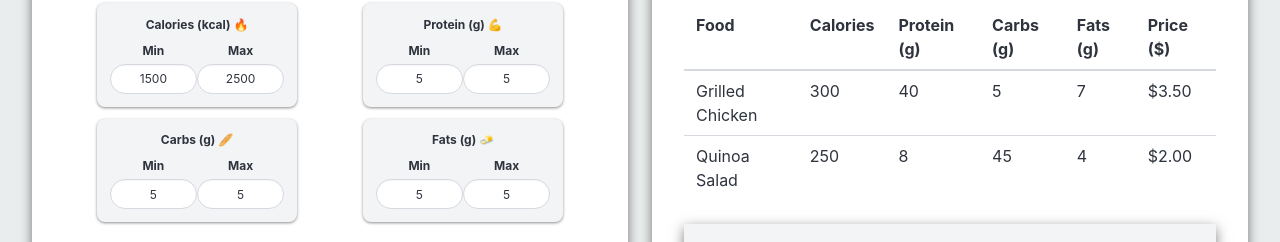
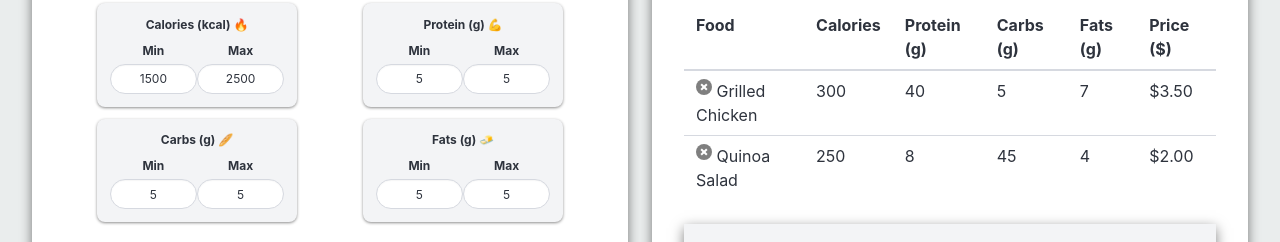
Before and after one commit to Zolikazer/forktimize, a SvelteKit app: page /food in a window 1280 px wide. Both pictures are taken after typing "5", "5", "5", "5", "5", "5" into the empty fields and a click on the button "Generate My Menu 🍽️". Shown: the part 301-543 px from the top of the page. Built offline with nearby package versions, Linux system fonts and the light colour scheme.

Commit message:
Add remove button to menu result

```diff
--- /dev/null
+++ b/src/lib/dislikedFoodsStore.js
@@ -0,0 +1,4 @@
+// src/stores/foodStore.js
+import { writable } from "svelte/store";
+
+export const dislikedFoods = writable([]);
--- a/src/routes/food/FoodBlacklist.svelte
+++ b/src/routes/food/FoodBlacklist.svelte
@@ -1,19 +1,18 @@
 <script>
-    import { onMount } from "svelte";
+    import {onMount} from "svelte";
+    import {dislikedFoods} from "$lib/dislikedFoodsStore.js";
 
-    let dislikedFoods = [];
     let newFood = "";
     let inputRef; // Reference to input field
 
     function addFood() {
-        if (newFood.trim() && !dislikedFoods.includes(newFood.trim())) {
-            dislikedFoods = [...dislikedFoods, newFood.trim()];
+        if (newFood.trim()) {
+            dislikedFoods.update(foods => [...foods, newFood.trim()]);
             newFood = "";
         }
     }
-
     function removeFood(food) {
-        dislikedFoods = dislikedFoods.filter(f => f !== food);
+        dislikedFoods.update(foods => foods.filter(f => f !== food));
     }
 
     function handleClickOutside(event) {
@@ -45,7 +44,7 @@
     </div>
 
     <div class="tags mt-2">
-        {#each dislikedFoods as food}
+        {#each $dislikedFoods as food}
             <span class="tag is-danger is-light" data-tooltip={food}>
                 {shortenText(food)}
                 <button class="delete is-small" on:click={() => removeFood(food)}></button>
--- a/src/routes/food/MenuResult.svelte
+++ b/src/routes/food/MenuResult.svelte
@@ -1,7 +1,13 @@
 <script>
     import Help from "./Help.svelte";
+    import { dislikedFoods } from "$lib/dislikedFoodsStore.js";
 
     export let menu = [];
+
+    function removeFood(foodName) {
+        menu = menu.filter(food => food.name !== foodName); // Remove from menu
+        dislikedFoods.update(foods => [...foods, foodName]); // Add to disliked foods
+    }
 </script>
 
 <div class="box">
@@ -22,7 +28,7 @@
             <tbody>
             {#each menu as food}
                 <tr>
-                    <td>{food.name}</td>
+                    <td><button class="delete is-small delete-button" on:click={() => removeFood(food.name)}></button> {food.name}</td>
                     <td>{food.calories}</td>
                     <td>{food.protein}</td>
                     <td>{food.carbs}</td>
@@ -80,4 +86,8 @@
         padding-bottom: 1rem;
         margin-bottom: 1.5rem;
     }
+
+    .delete-button:hover {
+        transform: scale(1.1);
+    }
 </style>
```
